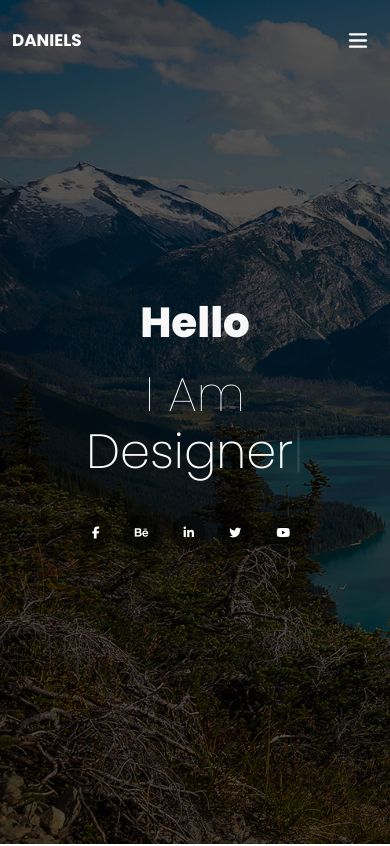
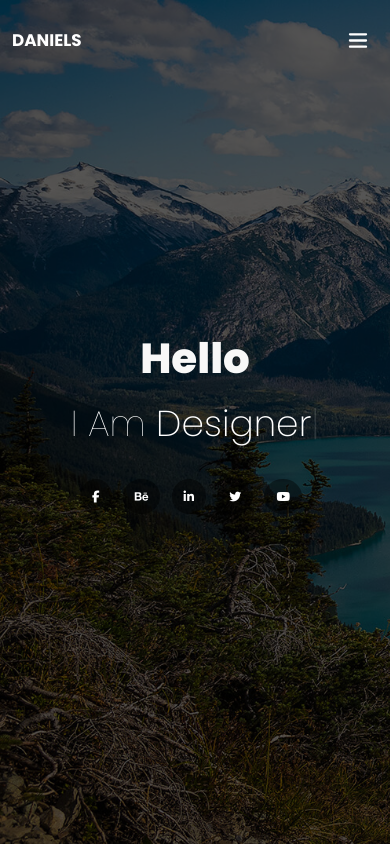
Before and after one commit to eslamkhaled201/daniels-project, a plain HTML site: page index.html in a window 390 px wide. Shown: the top 846 px of the page. Drawn offline with nearby package versions, Linux system fonts and the light colour scheme.

Commit message:
update css

```diff
--- a/css/header.css
+++ b/css/header.css
@@ -52,7 +52,6 @@
     font-weight: 100;
     text-transform: capitalize;
     font-size: 4rem;
-
 }
 .main-heading span{
     font-weight: 200;
--- a/css/main.css
+++ b/css/main.css
@@ -360,6 +360,9 @@ h6{
     html{
         font-size: 12px;
     }
+    .main-heading{
+        font-size: 3rem;
+    }
 }
 @media (min-width: 576px)and (max-width: 767px) {
     .col-sm-6{
```
